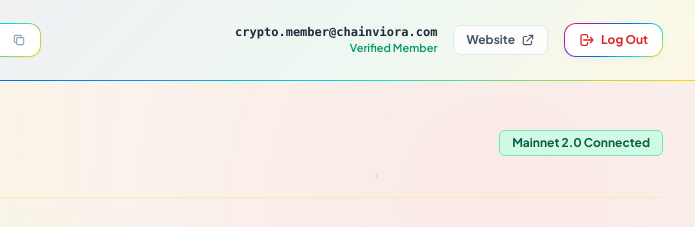
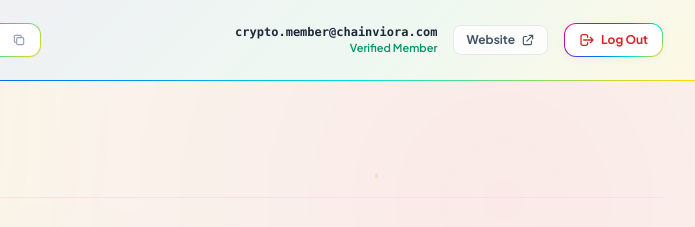
Before and after one commit to gigachain1-crypto/chainviora, a plain HTML site: page dashboard.html in a window 1280 px wide. Shown: the top 227 px of the page, 585-1280 px from the left. Drawn offline with nearby package versions, Linux system fonts and the light colour scheme.

Commit message:
Remove Mainnet 2.0 Connected badge from dashboard

```diff
--- a/dashboard.html
+++ b/dashboard.html
@@ -130,13 +130,6 @@
         <p class="text-xs sm:text-sm text-slate-500 mt-1">
           Manage your Gigachain cryptocurrency portfolio, fast deposits & withdrawals.
         </p>
-      </div>
-
-      <div class="flex items-center gap-2">
-        <span
-          class="px-3 py-1 rounded-md bg-emerald-100 text-emerald-800 text-xs font-bold flex items-center border border-emerald-300">
-          Mainnet 2.0 Connected
-        </span>
       </div>
     </div>
 
```
